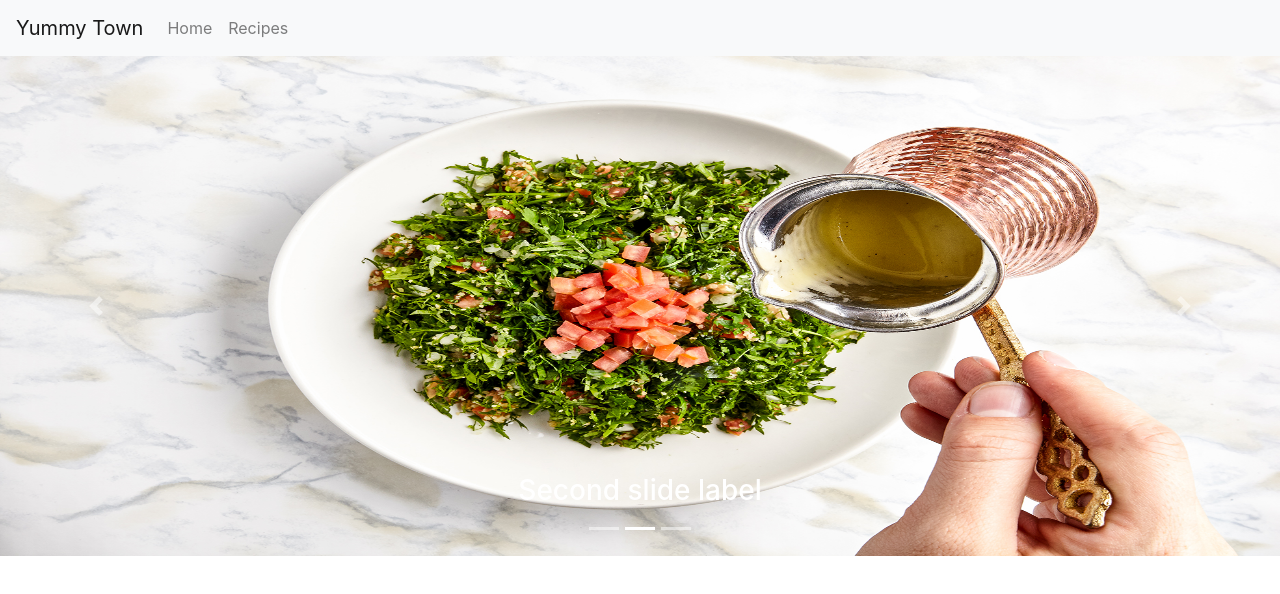
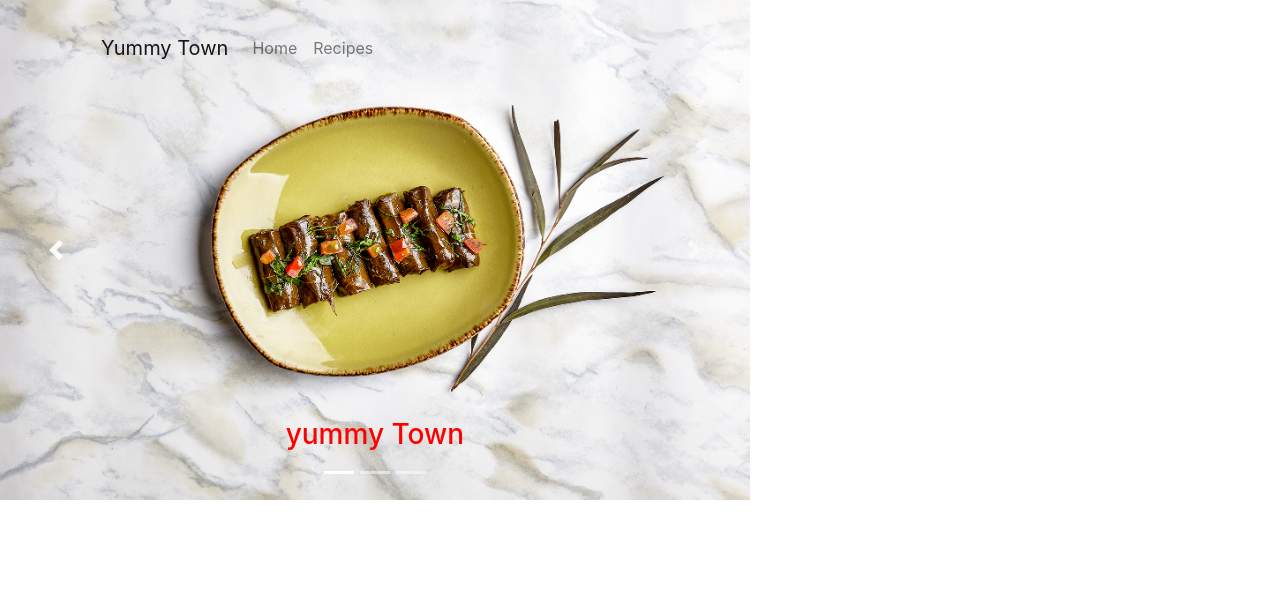
Before and after one commit to foolan-bhosale/practice, a React (Create React App) app: page / in a window 1280 px wide. Shown: the top 594 px of the page. Built offline with nearby package versions, Linux system fonts and the light colour scheme.

Commit message:
adde styels for navbar

```diff
--- a/public/index.html
+++ b/public/index.html
@@ -24,7 +24,7 @@
       work correctly both with client-side routing and a non-root public URL.
       Learn how to configure a non-root public URL by running `npm run build`.
     -->
-    <title>React App</title>
+    <title>Recipe App</title>
   </head>
   <body>
     <noscript>You need to enable JavaScript to run this app.</noscript>
--- a/src/App.css
+++ b/src/App.css
@@ -36,3 +36,11 @@
         transform: rotate(360deg);
     }
 }
+
+header {
+    width: 100%;
+    text-align: center;
+    margin-top: 0;
+    margin-bottom: 0;
+    z-index: 0;
+}
--- a/src/App.js
+++ b/src/App.js
@@ -1,7 +1,7 @@
 import React, {Component} from 'react';
 
 import './App.css';
-import {Link, Route, Redirect} from 'react-router-dom';
+import {Route} from 'react-router-dom';
 import Home from './components/Home/Home';
 import Recipes from './components/Recipes/Recipes';
 import RecipeDetails from './components/RecipeDetails/RecipeDetails';
@@ -10,7 +10,7 @@ import NavBar from './components/NavBar/NavBar';
 class App extends Component {
     render() {
         return (
-            <div>
+            <div className='app-container'>
                 <NavBar />
                 <main>
                     <Route path='/' exact={true} component={Home} />
--- a/src/components/Home/Home.css
+++ b/src/components/Home/Home.css
@@ -1,4 +1,9 @@
-#text{
+#text {
     font-size: 100px;
     color: Red;
 }
+
+.home-carousel {
+    position: absolute;
+    top: 0;
+}
--- a/src/components/Home/Home.js
+++ b/src/components/Home/Home.js
@@ -3,10 +3,12 @@ import Carousel from 'react-bootstrap/Carousel';
 import Image1 from '../../assets/images/image1.jpg';
 import Image2 from '../../assets/images/image2.jpg';
 import Image3 from '../../assets/images/image3.jpg';
+
 import './Home.css';
 
 function Home() {
     return (
+        <div className='home-carousel'>
             <Carousel interval={4000}>
                 <Carousel.Item>
                     <img className='d-block w-100' width={400} height={500} src={Image1} alt='First slide' />
@@ -16,10 +18,6 @@ function Home() {
                 </Carousel.Item>
                 <Carousel.Item>
                     <img className='d-block w-100' width={400} height={500} src={Image2} alt='Second slide' />
-
-                <Carousel.Caption>
-                    <h3>Second slide label</h3>
-                </Carousel.Caption>
                 </Carousel.Item>
                 <Carousel.Item>
                     <img className='d-block w-100' width={400} height={500} src={Image3} alt='Third slide' />
@@ -29,6 +27,7 @@ function Home() {
                     </Carousel.Caption>
                 </Carousel.Item>
             </Carousel>
+        </div>
     );
 }
 
--- /dev/null
+++ b/src/components/NavBar/NavBar.css
@@ -0,0 +1,9 @@
+.recipe-nav {
+    position: relative;
+    width: 100%;
+    z-index: 999;
+    background: none;
+    border: 0;
+    border-radius: 0;
+    margin-top: 20px;
+}
--- a/src/components/NavBar/NavBar.js
+++ b/src/components/NavBar/NavBar.js
@@ -1,11 +1,12 @@
 import React from 'react';
 import Navbar from 'react-bootstrap/Navbar';
 import Nav from 'react-bootstrap/Nav';
+import './NavBar.css';
 
 function NavBar() {
     return (
-        <div>
-            <Navbar bg='light' expand='lg'>
+        <div className='recipe-nav container'>
+            <Navbar expand='lg'>
                 <Navbar.Brand href='/'>Yummy Town</Navbar.Brand>
                 <Navbar.Toggle aria-controls='basic-navbar-nav' />
                 <Navbar.Collapse id='basic-navbar-nav'>
--- a/src/components/Recipes/Recipes.js
+++ b/src/components/Recipes/Recipes.js
@@ -24,7 +24,7 @@ function Recipes() {
                     setLastSearch(searchString);
                     setSearchString('');
                 } else {
-                    alert('No Results Found');
+                    alert('Recipe not found');
                 }
             })
             .catch(console.error);
```
Lines whose indentation alone changed are shown as unchanged.
